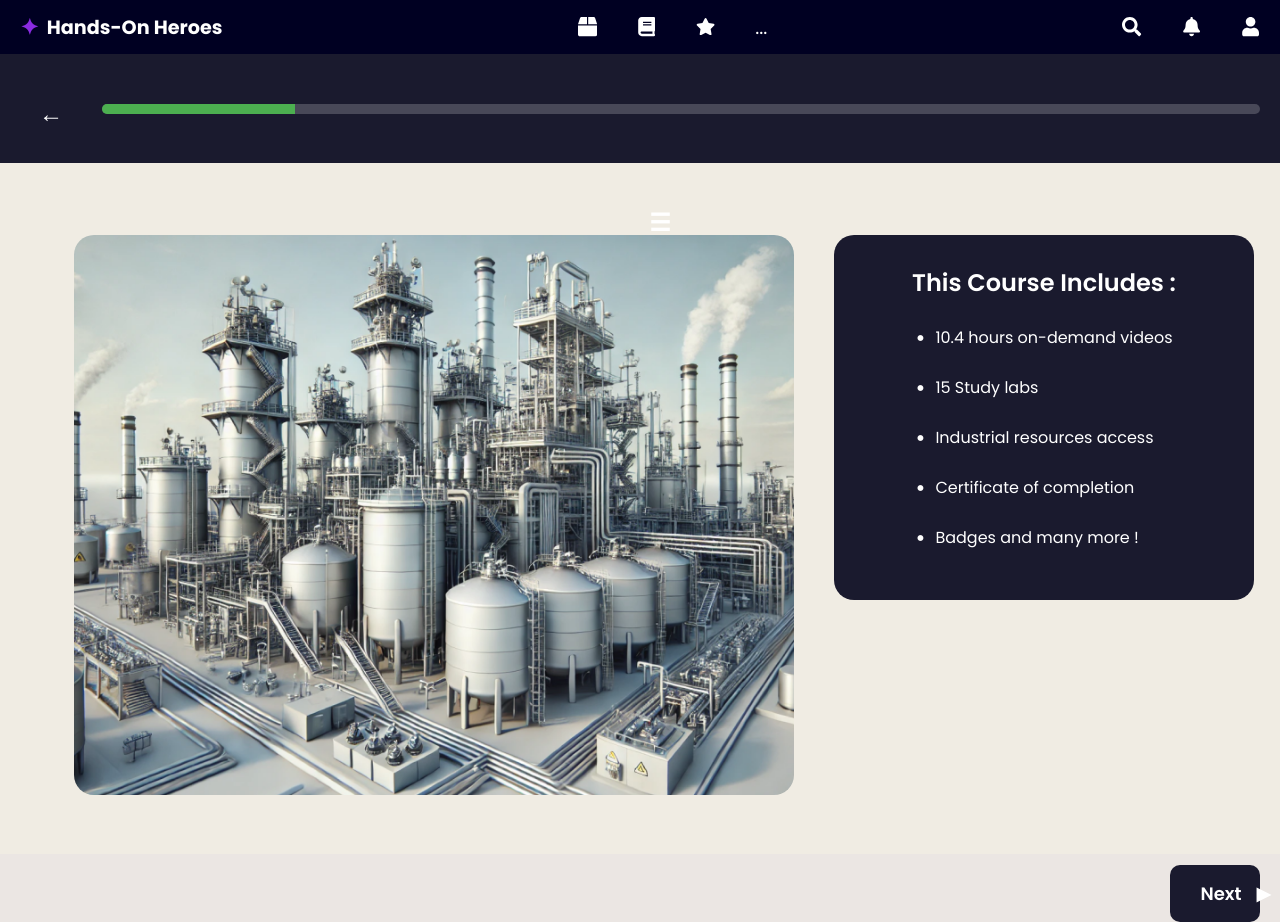
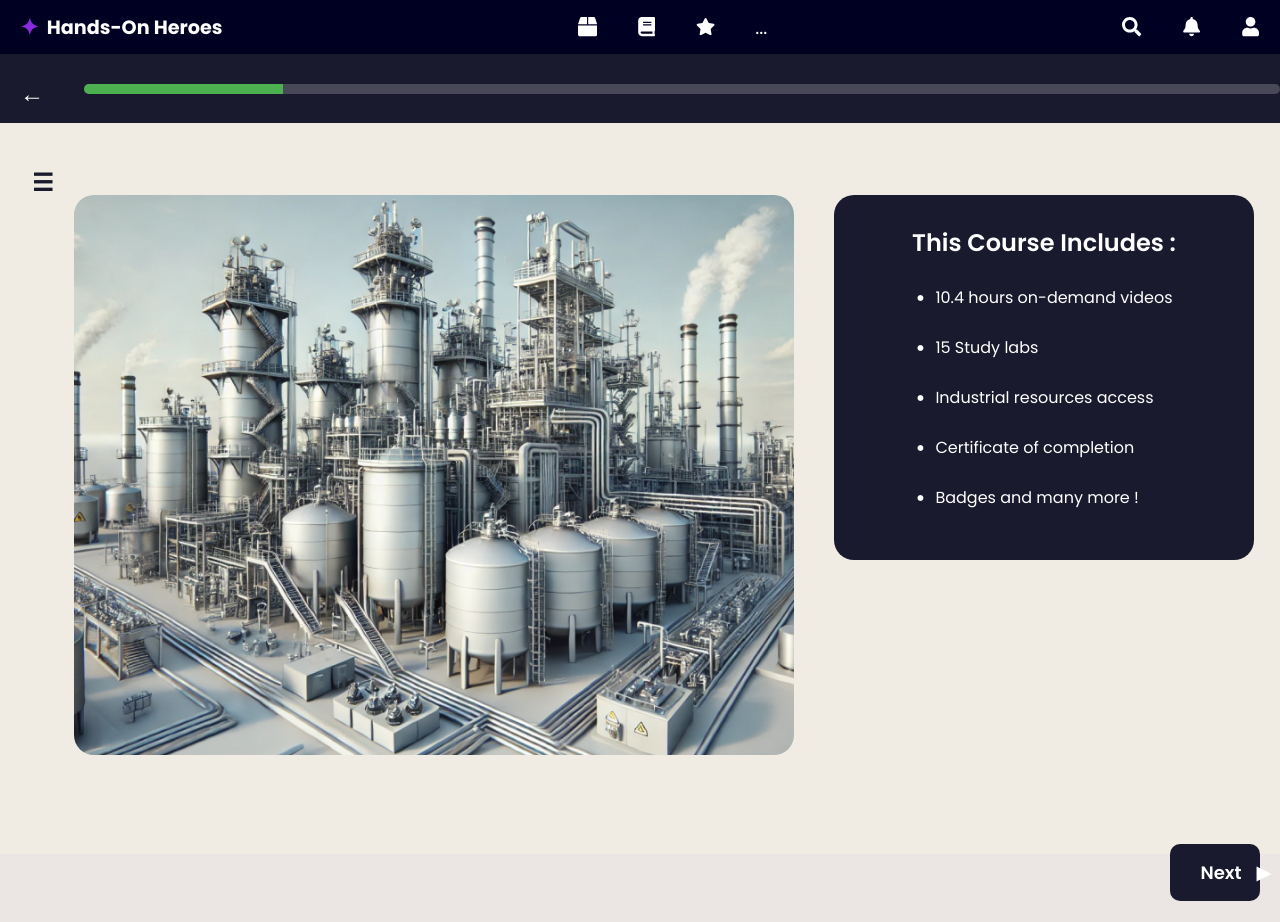
Before and after one commit to Vansh41104/SIH_2024, a React (Vite) app: page /labs in a window 1280 px wide. After the commit the page ends 901 px from the top, so only its background shows below. Built offline with nearby package versions, Linux system fonts and the light colour scheme.

Commit message:
changes in labs page css

```diff
--- a/src/pages/Labs/LabsPage.css
+++ b/src/pages/Labs/LabsPage.css
@@ -12,7 +12,7 @@ body{
 
 header {
   background-color: #1a1a2e;
-  padding: 20px;
+  /* padding: 20px; */
   display: flex;
   align-items: center;
 }
@@ -47,7 +47,7 @@ main {
   position: relative;
 }
 
-.menu-button {
+button.menu-button {
   position: absolute;
   top: 20px;
   left: 20px;
@@ -55,6 +55,9 @@ main {
   border: none;
   font-size: 24px;
   cursor: pointer;
+  display: flex;
+  /* position: absolute; */
+  color: #1a1a2e;
 }
 
 .content {
```
